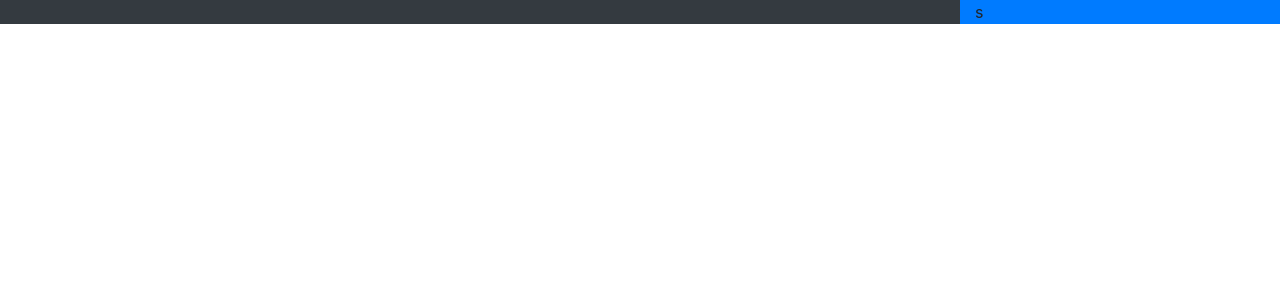
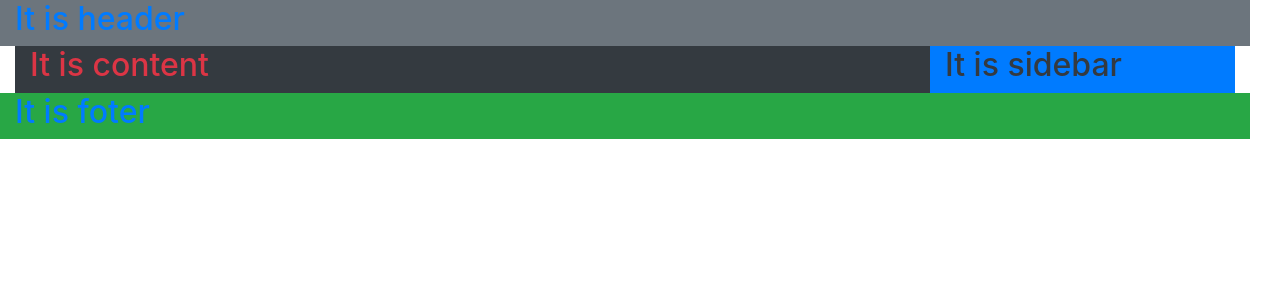
Before and after one commit to S0TTI/AdminPanel, a React (Create React App) app: page / in a window 1280 px wide. Shown: the top 300 px of the page. Built offline with nearby package versions, Linux system fonts and the light colour scheme.

Commit message:
applied base stracter

```diff
--- a/src/App.js
+++ b/src/App.js
@@ -1,5 +1,10 @@
 import React from "react";
 import "./assets/css/App.css";
+
+import HeaderMain from "./component/header/Header.main.js";
+import ContentMain from "./component/content/Content.main.js";
+import SidebarMain from "./component/sidebar/Sidebar.main.js";
+import FoterMain from "./component/foter/Foter.main.js";
 
 import "bootstrap/dist/css/bootstrap.min.css";
 import $ from "jquery";
@@ -8,21 +13,23 @@ import "bootstrap/dist/js/bootstrap.bundle.min";
 
 function App() {
     return (
-        <div className="container-fluid">
-            <div className="row">
-              {/* <Header /> */}
+        <div className="container-fluid text-primary">
+            <div className="row col-12 bg-secondary">
+              <HeaderMain />
             </div>
 
-            <div className="row">
-              <div className="col-sm-12 col-lg-9 col-md-9 col-xl-9  d-sm-block  bg-dark">
-                {/* <Content/> */}
-
+            <div className="row col-12 ">
+              <div className="col-sm-12 col-md-9 col-lg-9 col-xl-9 bg-dark text-danger ">
+                <ContentMain />
               </div>
-              <div className="col-3 col-sm- d-sm-block bg-primary">
-                {/* <Sidebar /> */} s
+              <div className="d-none d-sm-none col-md-3 col-lg-3 col-xl-3 d-md-block text-dark bg-primary">
+                <SidebarMain />
               </div>
             </div>
-            <div className="row"></div>
+
+            <div className="row col-12 bg-success">
+              <FoterMain />
+            </div>
         </div>
     );
 }
--- /dev/null
+++ b/src/component/content/Content.main.js
@@ -0,0 +1,18 @@
+import React from "react";
+
+
+class ContentMain extends React.Component {
+
+    render() {
+
+        return (
+            <div>
+                <h2>It is content</h2>
+            </div>
+        );
+    }
+
+}
+
+
+export default ContentMain;
--- /dev/null
+++ b/src/component/foter/Foter.main.js
@@ -0,0 +1,18 @@
+import React from "react";
+
+
+class FoterMain extends React.Component {
+
+    render() {
+
+        return (
+            <div>
+                <h2>It is foter</h2>
+            </div>
+        );
+    }
+
+}
+
+
+export default FoterMain;
--- /dev/null
+++ b/src/component/header/Header.main.js
@@ -0,0 +1,18 @@
+import React from "react";
+
+
+class HeaderMain extends React.Component {
+
+    render() {
+
+        return (
+            <div>
+                <h2>It is header</h2>
+            </div>
+        );
+    }
+
+}
+
+
+export default HeaderMain;
--- /dev/null
+++ b/src/component/sidebar/Sidebar.main.js
@@ -0,0 +1,18 @@
+import React from "react";
+
+
+class SidebarMain extends React.Component {
+
+    render() {
+
+        return (
+            <div>
+                <h2>It is sidebar</h2>
+            </div>
+        );
+    }
+
+}
+
+
+export default SidebarMain;
```
